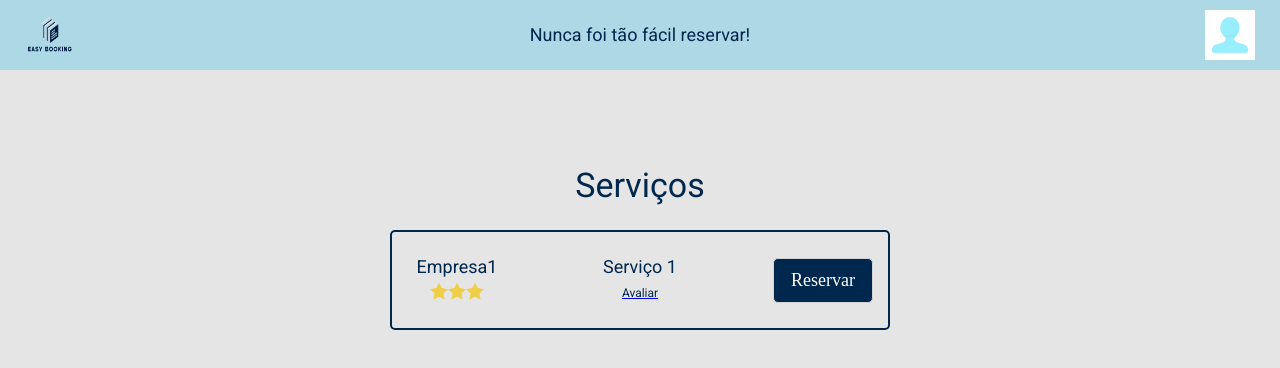
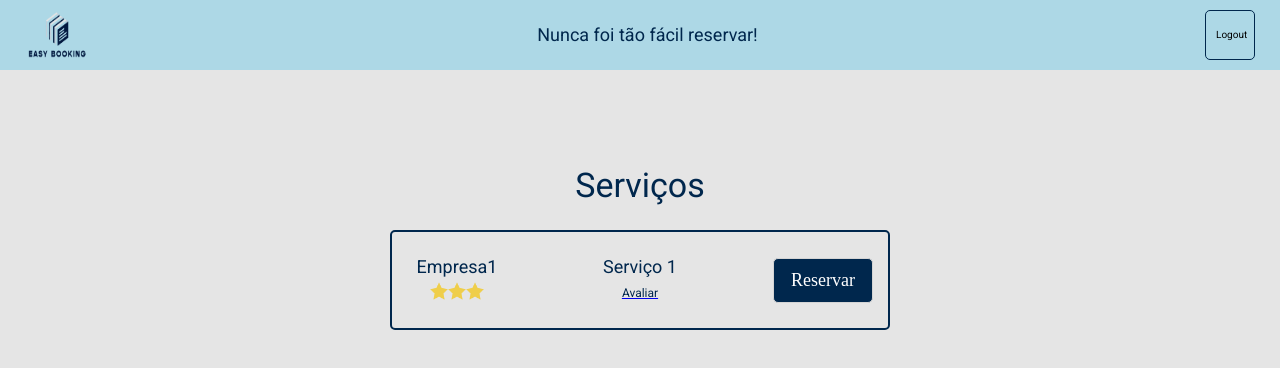
Before and after one commit to Kaique139Matheus/TP1-Engenharia-de-Software, a React (Create React App) app in the folder frontend/: page /servicos in a window 1280 px wide. Shown: the top 368 px of the page. Built offline with nearby package versions, Linux system fonts and the light colour scheme.

Commit message:
fix: header logout

```diff
--- a/frontend/src/Header/Header.js
+++ b/frontend/src/Header/Header.js
@@ -4,7 +4,7 @@ import Logo from "../assets/image-removebg-preview.png"
 import fotoCadastro from "../pages/CadastroPage/cadastro_foto.jpg"
 
 export default function Header() {
-    const [descricaoText, setDescricao] = useState("")
+    const [usuarioLogado, setUsuarioLogado] = useState(false)
 
     return (
         <NavContainer>
@@ -12,8 +12,11 @@ export default function Header() {
                 alt="Logo"
             ></LogoImg>
             <Text>Nunca foi tão fácil reservar!</Text>
-            <PerfilImg src={fotoCadastro}></PerfilImg>
-        </NavContainer>
+            {usuarioLogado ?
+            <PerfilImg src={fotoCadastro}></PerfilImg> :
+            <LogoutContainer>Logout</LogoutContainer>
+            }
+            </NavContainer>
     );
 }
 
@@ -22,8 +25,8 @@ const PerfilImg = styled.img`
     height: 50px;
 `
 const LogoImg = styled.img`
-    width: 50px;
-    height: 50px;
+    width: 65px;
+    height: 65px;
 `
 
 const Text = styled.div`
@@ -44,10 +47,21 @@ const NavContainer = styled.div`
     align-items: center;
     justify-content: space-between;
     background-color: #ADD8E6;
-    color: #ccc;
+    color: ##00274D;
     font-family: 'Roboto', sans-serif;
-    font-size: 34px;
+    font-size: 10px;
     position: fixed;
     top: 0;
     padding: 5px 25px;
 `
+
+const LogoutContainer = styled.div`
+    width: 50px;
+    height: 50px;
+    display: flex;
+    align-items: center;
+    justify-content: space-between;
+    border: 1px solid #00274D;
+    border-radius: 5px;
+    padding: 10px;
+`
```
